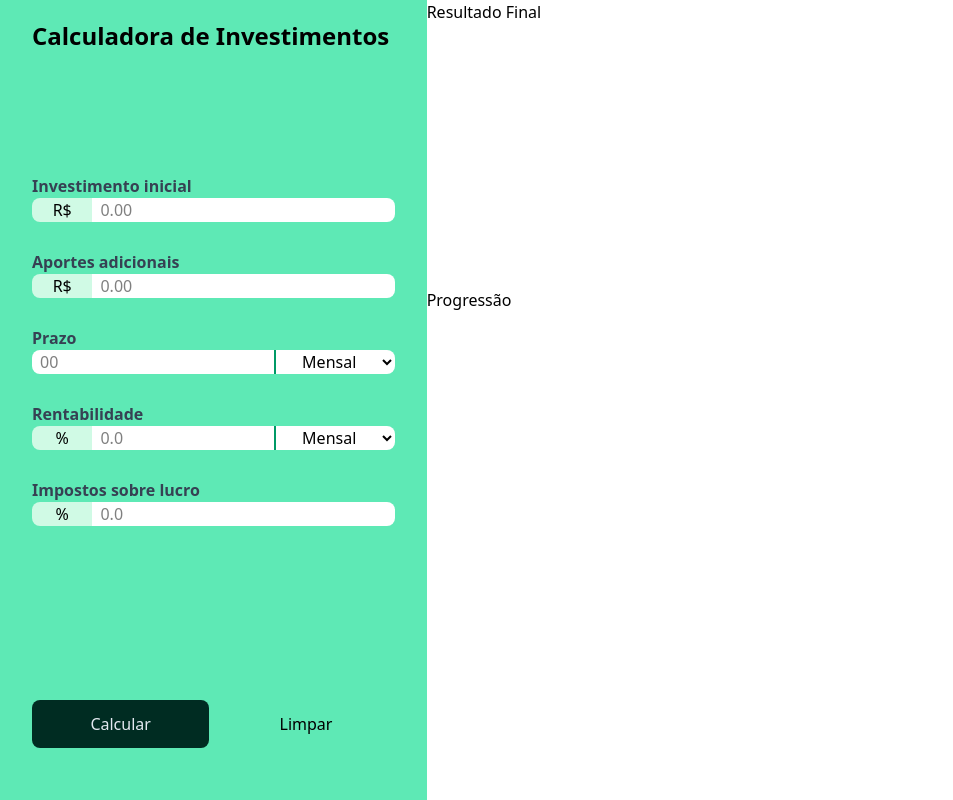
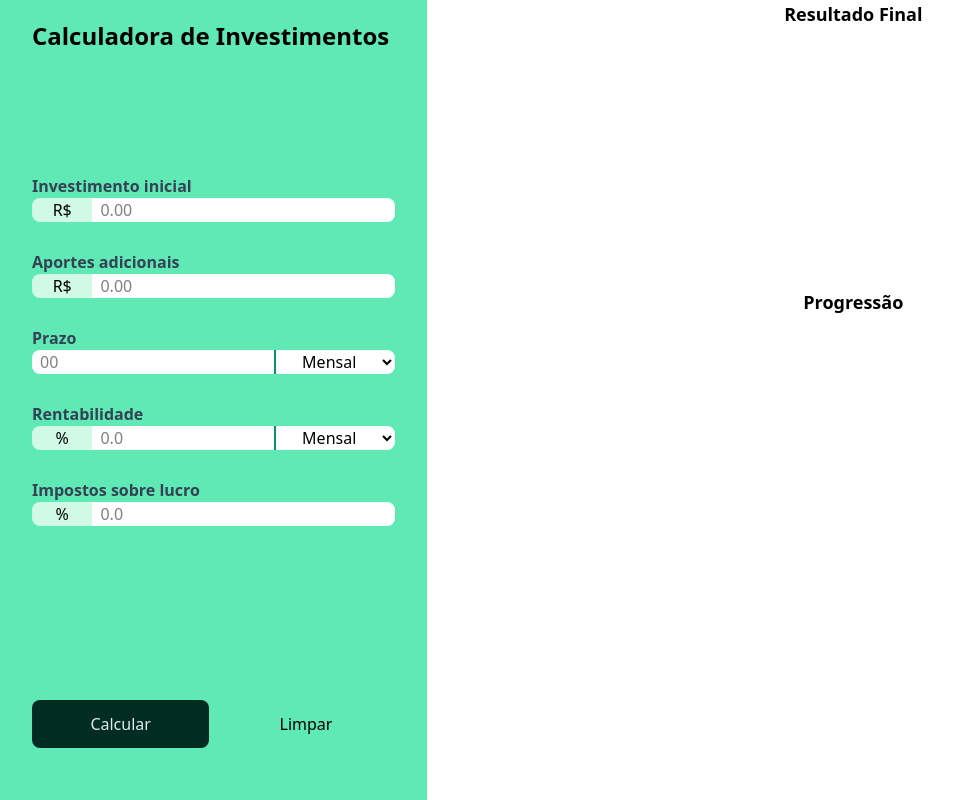
Before and after one commit to HumbertoPessotti/ProjetoCalculadoraDeInvestimentos, a website built with Vite: page index.html in a window 1280 px wide. Shown: the whole page, without its empty margins (0-953 px from the left). Built offline with nearby package versions, Linux system fonts and the light colour scheme.

Commit message:
Graficos estilizados

```diff
--- a/index.html
+++ b/index.html
@@ -150,14 +150,14 @@
         </button>
       </div>
     </aside>
-    <main class="h-full">
-      <section id="chart-container">
-        <div class="h-[36dvh]">
-          <p>Resultado Final</p>
+    <main class="row-span-2 col-span-2">
+      <section id="chart-container" class="h-full">
+        <div class="h-[36%] flex flex-col items-center pb-10">
+          <p class="font-bold text-lg">Resultado Final</p>
           <canvas id="final-money-distribuition"></canvas>
         </div>
-        <div class="h-[56dvh]">
-          <p>Progressão</p>
+        <div class="h-[56%] flex flex-col items-center">
+          <p class="font-bold text-lg">Progressão</p>
           <canvas id="progression"></canvas>
         </div>
       </section>
--- a/main.js
+++ b/main.js
@@ -48,7 +48,7 @@ function renderProgression(event) {
     evaluationPeriod
   );
 
-  finalInvestmentObject = returnsArray[returnsArray.length - 1];
+  const finalInvestmentObject = returnsArray[returnsArray.length - 1];
 
   const doughnutChartReference = new Chart(finalMoneyChart, {
     type: "doughnut",
```
